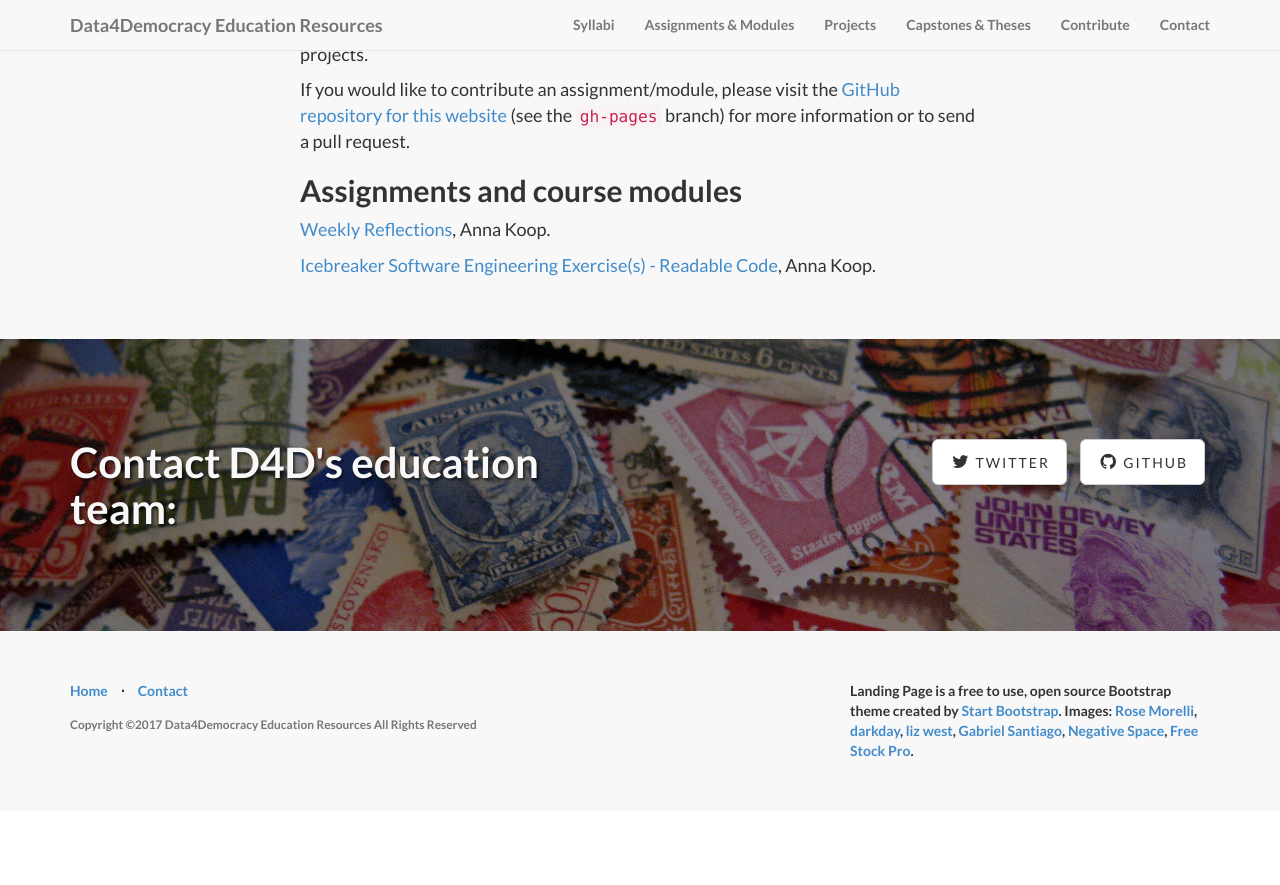
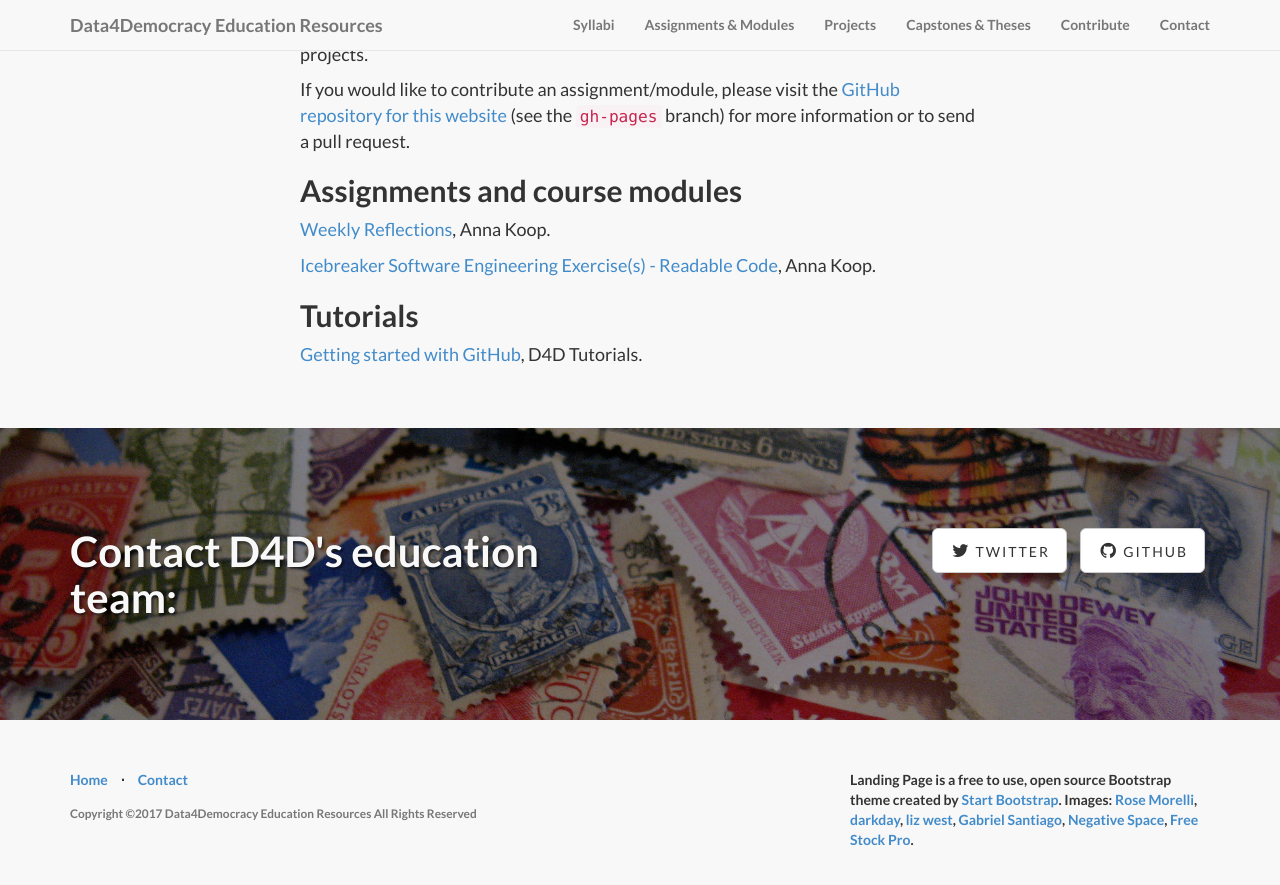
Before and after one commit to Data4Democracy/educational-hub, a Jekyll site: the page built from assignments/index.md, in a window 1280 px wide and 900 px high, scrolled down 1094 px. Shown: the top 885 px of the window. Built offline with Jekyll 4.4.1, drawn with Linux system fonts in a browser that asks for light colours; before the commit the page ends 1905 px from its top, so only the background shows below that.

Commit message:
GitHub tutorial added

```diff
--- a/assignments/index.md
+++ b/assignments/index.md
@@ -18,3 +18,7 @@ If you would like to contribute an assignment/module, please visit the <a href="
 <a href="{{ site.url }}/assignments/weekly_reflections" target="blank_">Weekly Reflections</a>, Anna Koop.
 
 <a href="{{ site.url }}/assignments/readable_code" target="blank_">Icebreaker Software Engineering Exercise(s) - Readable Code</a>, Anna Koop.
+
+## Tutorials
+
+<a href="{{ site.url }}/assignments/github-playground" target="blank_">Getting started with GitHub</a>, D4D Tutorials.
```
